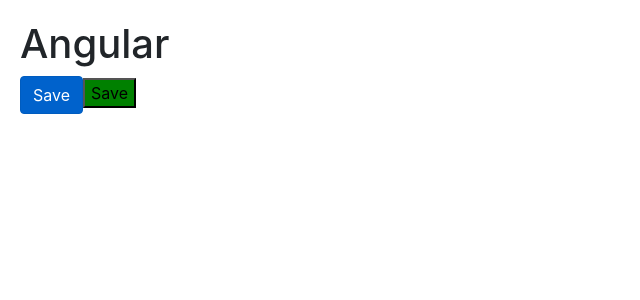
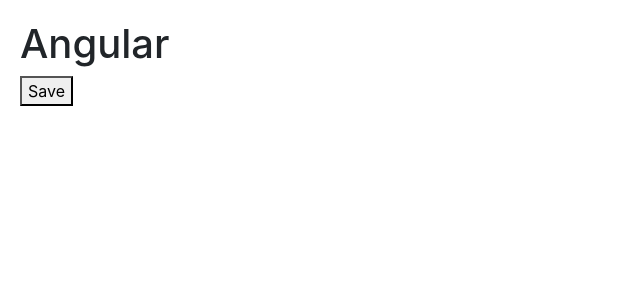
Before and after one commit to Atinder1989/Angular-HelloWorld, an Angular app: page / in a window 1280 px wide. Shown: the top 300 px of the page, without its empty margins (0-640 px from the left). Built offline with nearby package versions, Linux system fonts and the light colour scheme.

Commit message:
Event Binding

```diff
--- a/src/app/courses.component.ts
+++ b/src/app/courses.component.ts
@@ -16,14 +16,12 @@
     //     </ul>
     // `
 
-
-    // property Binding
+    // Property Binding
     // template: `
     //     <h2>{{ title }}</h2>
     //     <img src="{{ imageurl }}"/>
     //     <img [src]="title">
     // `
-
 
    // Attribute Binding
     // template: `
@@ -35,9 +33,17 @@
     //     </table>
     // `
 
-    template:`
-        <button class="btn btn-primary" [class.active]="isActive">Save</button>
-        <button [style.backgroundColor]="isActive ? 'green' : 'red' ">Save</button>
+    // // Bootstrap, Class Binding, Style Binding
+    // template:`
+    //     <button class="btn btn-primary" [class.active]="isActive">Save</button>
+    //     <button [style.backgroundColor]="isActive ? 'green' : 'red' ">Save</button>
+    // `
+
+    //Event Binding
+    template: `
+        <div (click)="OnDivClicked()">
+            <button (click)="onSave($event)">Save</button>
+        </div>
     `
 })
 
@@ -55,4 +61,13 @@
     getTitle() {
         return this.title
     }
+    onSave($event) {
+        event.stopPropagation()
+        console.log("Save Button Clicked",$event);
+
+    }
+    OnDivClicked() {
+        console.log("Div Clicked");
+
+    }
 }
```
